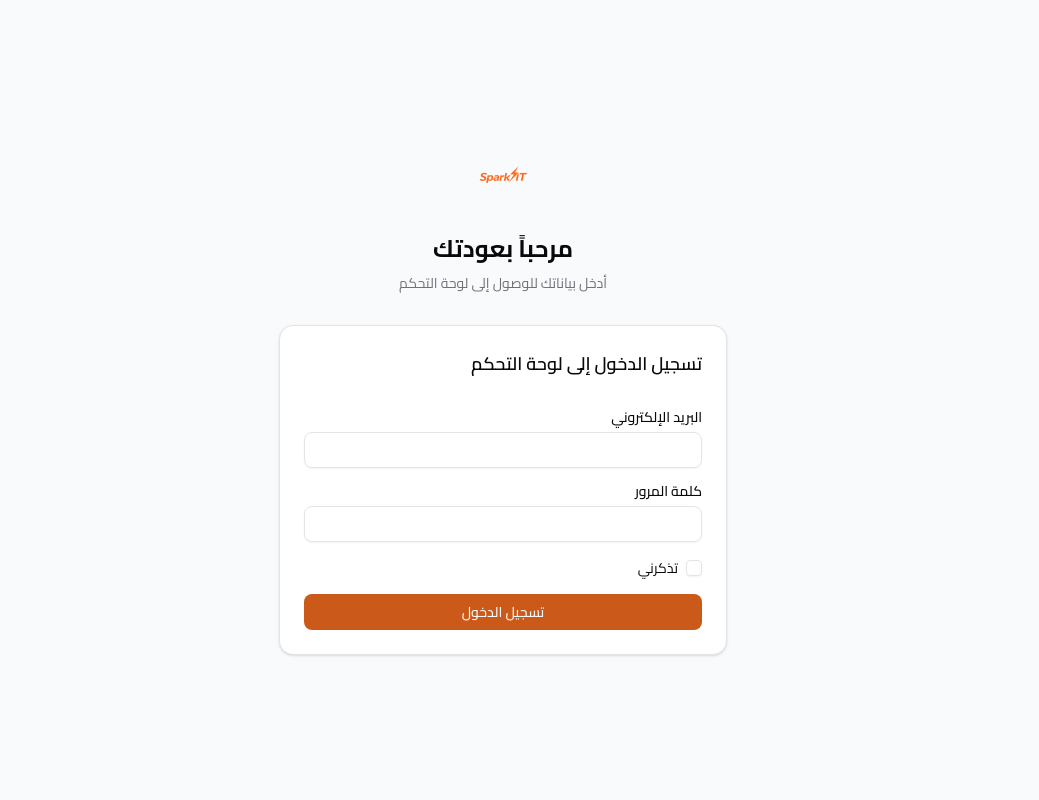
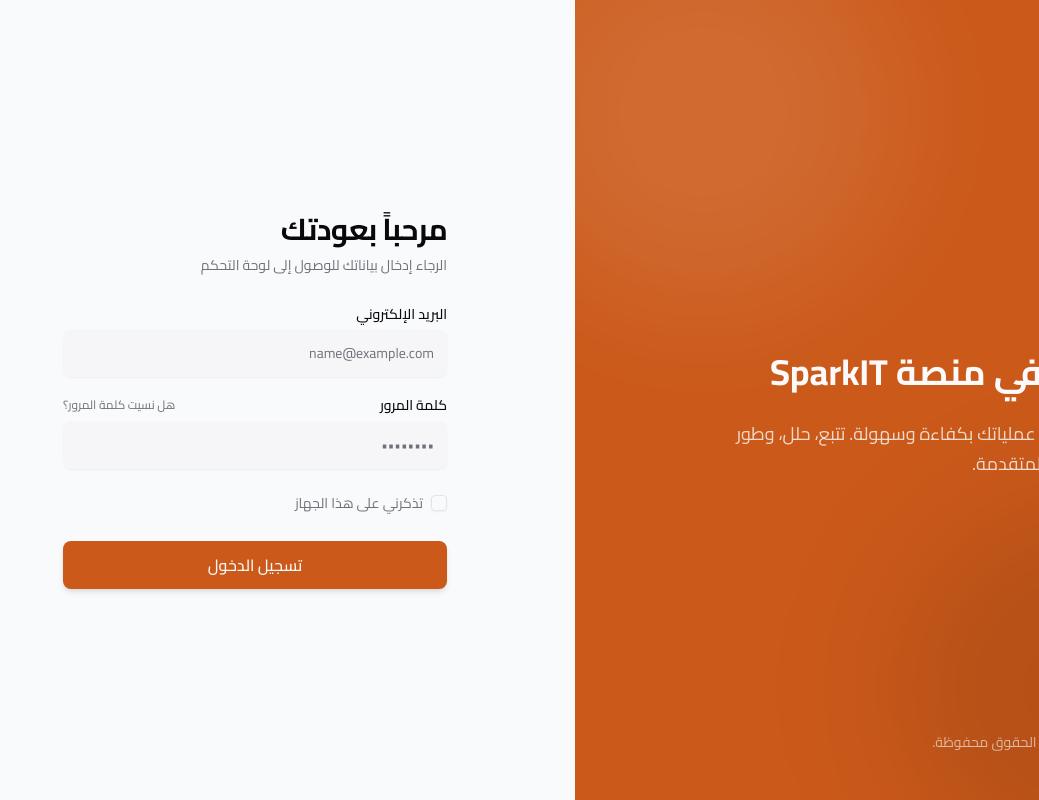
Before and after one commit to ali-ayad/SparkIt-dashboard, a Next.js app: page /login in a window 1280 px wide. Shown: the whole page, without its empty margins (241-1280 px from the left). Built offline with nearby package versions, Linux system fonts and the light colour scheme.

Commit message:
ui:improve the login page

```diff
--- a/src/app/login/page.tsx
+++ b/src/app/login/page.tsx
@@ -3,26 +3,61 @@ import Image from "next/image"
 
 export default function LoginPage() {
   return (
-    <div className="flex min-h-screen items-center justify-center bg-background px-4">
-      <div className="w-full max-w-md space-y-8">
-        <div className="flex flex-col items-center text-center">
+    <div className="flex min-h-screen w-full">
+      {/* Right side (Brand / Visuals) - Hidden on smaller screens */}
+      <div className="hidden lg:flex w-1/2 flex-col justify-between bg-primary p-12 text-primary-foreground relative overflow-hidden">
+        {/* Abstract background shapes */}
+        <div className="absolute top-[-10%] left-[-10%] w-96 h-96 rounded-full bg-white/10 blur-3xl" />
+        <div className="absolute bottom-[-10%] right-[-10%] w-96 h-96 rounded-full bg-black/10 blur-3xl" />
+
+        <div className="relative z-10 flex items-center gap-2">
           <Image
             src="/images/sparkit-logo.png"
             alt="SparkIT"
             width={140}
             height={64}
-            className="h-16 w-auto object-contain"
+            className="h-12 w-auto object-contain brightness-0 invert"
             priority
           />
-          <h1 className="mt-6 text-2xl font-bold text-foreground">
-            مرحباً بعودتك
+        </div>
+
+        <div className="relative z-10 max-w-md">
+          <h1 className="text-4xl font-bold leading-tight mb-6">
+            أهلاً بك في منصة SparkIT
           </h1>
-          <p className="mt-2 text-sm text-muted-foreground">
-            أدخل بياناتك للوصول إلى لوحة التحكم
+          <p className="text-lg text-primary-foreground/80 leading-relaxed">
+            الحل الأمثل لإدارة عملياتك بكفاءة وسهولة. تتبع، حلل، وطور أداءك مع أدواتنا المتقدمة.
           </p>
         </div>
 
-        <LoginForm />
+        <div className="relative z-10 text-sm text-primary-foreground/60">
+          © {new Date().getFullYear()} SparkIT. جميع الحقوق محفوظة.
+        </div>
+      </div>
+
+      {/* Left side (Login Form) */}
+      <div className="flex w-full lg:w-1/2 items-center justify-center bg-background px-8 py-12 sm:px-12 lg:px-24">
+        <div className="w-full max-w-sm space-y-8">
+          <div className="flex flex-col space-y-2 text-center lg:text-start">
+            {/* Show logo only on mobile since desktop has it on the visual side */}
+            <div className="flex lg:hidden justify-center mb-6">
+              <Image
+                src="/images/sparkit-logo.png"
+                alt="SparkIT"
+                width={140}
+                height={64}
+                className="h-14 w-auto object-contain"
+                priority
+              />
+            </div>
+            <h2 className="text-3xl font-bold tracking-tight">مرحباً بعودتك</h2>
+            <p className="text-sm text-muted-foreground">
+              الرجاء إدخال بياناتك للوصول إلى لوحة التحكم
+            </p>
+          </div>
+
+          <LoginForm />
+        </div>
       </div>
     </div>
   )
--- a/src/features/auth/login-form.tsx
+++ b/src/features/auth/login-form.tsx
@@ -6,33 +6,29 @@ import { Button } from "@/components/ui/button"
 import { Input } from "@/components/ui/input"
 import { Label } from "@/components/ui/label"
 import { Checkbox } from "@/components/ui/checkbox"
-import {
-  Card,
-  CardContent,
-  CardHeader,
-  CardTitle,
-} from "@/components/ui/card"
 import { ROUTES } from "@/lib/constants"
+import { Loader2 } from "lucide-react"
 
 export function LoginForm() {
   const router = useRouter()
   const [email, setEmail] = useState("")
   const [password, setPassword] = useState("")
   const [remember, setRemember] = useState(false)
+  const [isLoading, setIsLoading] = useState(false)
 
-  const handleSubmit = (e: React.FormEvent) => {
+  const handleSubmit = async (e: React.FormEvent) => {
     e.preventDefault()
+    setIsLoading(true)
+
+    // Simulate network delay for better UX feel
+    await new Promise(resolve => setTimeout(resolve, 800))
+
     // TODO: wire to real auth endpoint
     router.push(ROUTES.dashboard)
   }
 
   return (
-    <Card>
-      <CardHeader>
-        <CardTitle className="text-lg">تسجيل الدخول إلى لوحة التحكم</CardTitle>
-      </CardHeader>
-      <CardContent>
-        <form onSubmit={handleSubmit} className="space-y-4">
+    <form onSubmit={handleSubmit} className="space-y-5">
       <div className="space-y-2">
         <Label htmlFor="email">البريد الإلكتروني</Label>
         <Input
@@ -42,11 +38,19 @@ export function LoginForm() {
           onChange={(e) => setEmail(e.target.value)}
           required
           autoComplete="email"
+          className="h-12 bg-muted/50 border-transparent focus:border-primary focus:bg-background transition-colors"
+          placeholder="name@example.com"
+          disabled={isLoading}
         />
       </div>
 
       <div className="space-y-2">
+        <div className="flex items-center justify-between">
           <Label htmlFor="password">كلمة المرور</Label>
+          <Button variant="link" className="px-0 font-normal text-xs text-muted-foreground h-auto p-0" type="button" disabled={isLoading}>
+            هل نسيت كلمة المرور؟
+          </Button>
+        </div>
         <Input
           id="password"
           type="password"
@@ -54,25 +58,34 @@ export function LoginForm() {
           onChange={(e) => setPassword(e.target.value)}
           required
           autoComplete="current-password"
+          className="h-12 bg-muted/50 border-transparent focus:border-primary focus:bg-background transition-colors"
+          placeholder="••••••••"
+          disabled={isLoading}
         />
       </div>
 
-          <div className="flex items-center gap-2">
+      <div className="flex items-center gap-2 pt-1 pb-2">
         <Checkbox
           id="remember"
           checked={remember}
           onCheckedChange={(checked) => setRemember(checked === true)}
+          disabled={isLoading}
         />
-            <Label htmlFor="remember" className="text-sm font-normal">
-              تذكرني
+        <Label htmlFor="remember" className="text-sm font-normal text-muted-foreground cursor-pointer">
+          تذكرني على هذا الجهاز
         </Label>
       </div>
 
-          <Button type="submit" className="w-full">
-            تسجيل الدخول
+      <Button type="submit" className="w-full h-12 text-base font-medium shadow-md transition-all hover:shadow-lg active:scale-[0.98]" disabled={isLoading}>
+        {isLoading ? (
+          <>
+            <Loader2 className="mr-2 h-5 w-5 animate-spin" />
+            جاري تسجيل الدخول...
+          </>
+        ) : (
+          "تسجيل الدخول"
+        )}
       </Button>
     </form>
-      </CardContent>
-    </Card>
   )
 }
```
Lines whose indentation alone changed are shown as unchanged.
